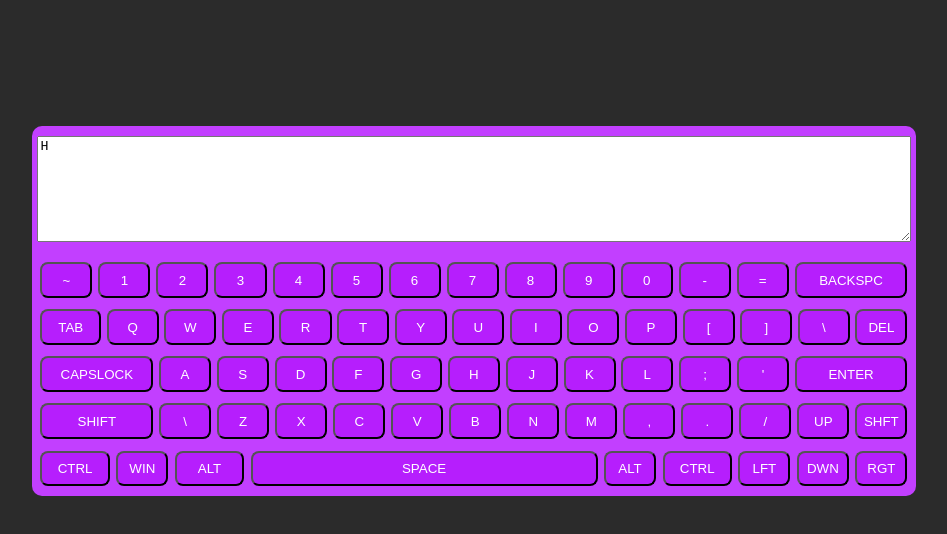
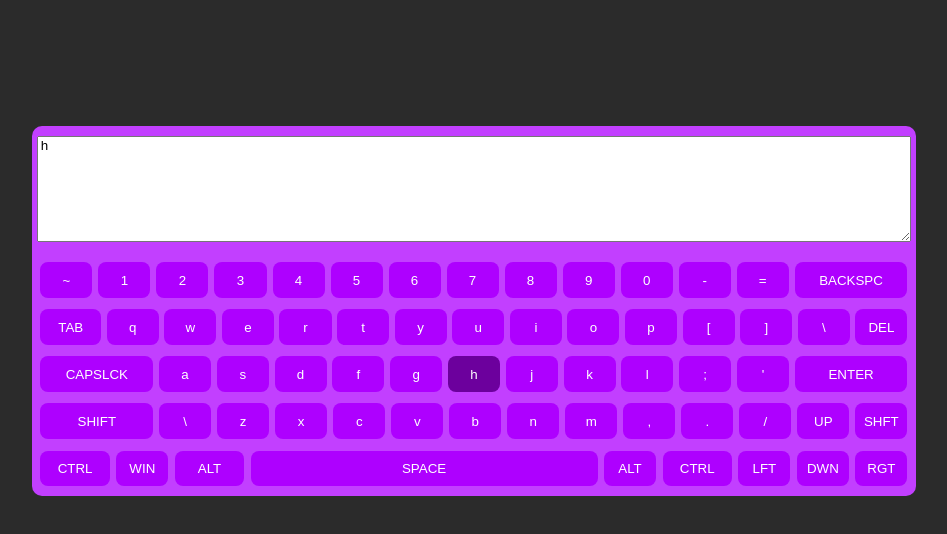
Before and after one commit to avvogg55/virtual-keyboard, a website: page index.html in a window 1280 px wide. Both pictures are taken after a click on the element 639 px from the left and 374 px from the top of the page. Shown: the whole page, without its empty margins (166-1113 px from the left). Drawn offline with Linux system fonts and the light colour scheme.

Commit message:
feat: add input functionality and backspace

```diff
--- a/script.js
+++ b/script.js
@@ -19,19 +19,21 @@ function appendButtons(i, line) {
   const lBT = 'tab-style';
   const lBM = 'medium';
   const lBSpace = 'space-style';
-  const notInputBtn = 'not-input-btn';
+
   const inputBtn = 'input-btn';
+  const refBtn = 'ref-btn';
+  const functBtn = 'funct-btn';
 
   const firstText = ['~', '1', '2', '3', '4', '5', '6', '7', '8', '9', '0', '-', '=', 'BACKSPC'];
-  const secondText = ['TAB', 'Q', 'W', 'E', 'R', 'T', 'Y', 'U', 'I', 'O', 'P', '[', ']', '&bsol;', 'DEL'];
-  const thirdText = ['CAPSLOCK', 'A', 'S', 'D', 'F', 'G', 'H', 'J', 'K', 'L', ';', '&apos;', 'ENTER'];
-  const fourthText = ['SHIFT', '&bsol;', 'Z', 'X', 'C', 'V', 'B', 'N', 'M', ',', '.', '/', 'UP', 'SHFT'];
+  const secondText = ['TAB', 'q', 'w', 'e', 'r', 't', 'y', 'u', 'i', 'o', 'p', '[', ']', '&bsol;', 'DEL'];
+  const thirdText = ['CAPSLCK', 'a', 's', 'd', 'f', 'g', 'h', 'j', 'k', 'l', ';', '&apos;', 'ENTER'];
+  const fourthText = ['SHIFT', '&bsol;', 'z', 'x', 'c', 'v', 'b', 'n', 'm', ',', '.', '/', 'UP', 'SHFT'];
   const fifthText = ['CTRL', 'WIN', 'ALT', 'SPACE', 'ALT', 'CTRL', 'LFT', 'DWN', 'RGT'];
 
-  const firstId = ['tilda', '1', '2', '3', '4', '5', '6', '7', '8', '9', '0', 'minus', 'equality-sign', 'backspace'];
-  const secondId = ['tab', 'q', 'w', 'e', 'r', 't', 'y', 'u', 'i', 'o', 'p', 'left-square-bracket', 'right-square-bracket', 'left-slash', 'delete'];
-  const thirdId = ['caps-lock', 'a', 's', 'd', 'f', 'g', 'h', 'j', 'k', 'l', 'semicolon', 'single-quote', 'enter'];
-  const fourthId = ['left-shift', 'left-slash-single', 'z', 'x', 'c', 'v', 'b', 'n', 'm', 'comma', 'dot', 'right-slash', 'up', 'right-shift'];
+  const firstId = ['tilda', '1-button', '2-button', '3-button', '4-button', '5-button', '6-button', '7-button', '8-button', '9-button', '0-button', 'minus', 'equality-sign', 'backspace'];
+  const secondId = ['tab', 'q-button', 'w-button', 'e-button', 'r-button', 't-button', 'y-button', 'u-button', 'i-button', 'o-button', 'p-button', 'left-square-bracket', 'right-square-bracket', 'left-slash', 'delete'];
+  const thirdId = ['caps-lock', 'a-button', 's-button', 'd-button', 'f-button', 'g-button', 'h-button', 'j-button', 'k-button', 'l-button', 'semicolon', 'single-quote', 'enter'];
+  const fourthId = ['left-shift', 'left-slash-single', 'z-button', 'x-button', 'c-button', 'v-button', 'b-button', 'n-button', 'm-button', 'comma', 'dot', 'right-slash', 'up', 'right-shift'];
   const fifthId = ['left-ctrl', 'win', 'left-alt', 'space', 'right-alt', 'right-ctrl', 'left', 'down', 'right'];
 
   const firstClass = [lBS, lBS, lBS, lBS, lBS, lBS, lBS, lBS, lBS, lBS, lBS, lBS, lBS, lBL];
@@ -41,15 +43,15 @@ function appendButtons(i, line) {
   const fifthClass = [lBM, lBS, lBM, lBSpace, lBS, lBM, lBS, lBS, lBS];
 
   const firstInput = [inputBtn, inputBtn, inputBtn, inputBtn, inputBtn, inputBtn,
-    inputBtn, inputBtn, inputBtn, inputBtn, inputBtn, inputBtn, inputBtn, inputBtn];
-  const secondInput = [inputBtn, inputBtn, inputBtn, inputBtn, inputBtn, inputBtn, inputBtn,
-    inputBtn, inputBtn, inputBtn, inputBtn, inputBtn, inputBtn, inputBtn, inputBtn];
-  const thirdInput = [notInputBtn, inputBtn, inputBtn, inputBtn, inputBtn, inputBtn,
-    inputBtn, inputBtn, inputBtn, inputBtn, inputBtn, inputBtn, inputBtn];
-  const fourthInput = [notInputBtn, inputBtn, inputBtn, inputBtn, inputBtn, inputBtn,
-    inputBtn, inputBtn, inputBtn, inputBtn, inputBtn, inputBtn, notInputBtn, notInputBtn];
-  const fifthInput = [notInputBtn, notInputBtn, notInputBtn, inputBtn, notInputBtn,
-    notInputBtn, notInputBtn, notInputBtn, notInputBtn];
+    inputBtn, inputBtn, inputBtn, inputBtn, inputBtn, inputBtn, inputBtn, refBtn];
+  const secondInput = [refBtn, inputBtn, inputBtn, inputBtn, inputBtn, inputBtn, inputBtn,
+    inputBtn, inputBtn, inputBtn, inputBtn, inputBtn, inputBtn, inputBtn, refBtn];
+  const thirdInput = [functBtn, inputBtn, inputBtn, inputBtn, inputBtn, inputBtn,
+    inputBtn, inputBtn, inputBtn, inputBtn, inputBtn, inputBtn, refBtn];
+  const fourthInput = [functBtn, inputBtn, inputBtn, inputBtn, inputBtn, inputBtn,
+    inputBtn, inputBtn, inputBtn, inputBtn, inputBtn, inputBtn, functBtn, functBtn];
+  const fifthInput = [functBtn, functBtn, functBtn, refBtn, functBtn,
+    functBtn, functBtn, functBtn, functBtn];
 
   if (i === 0) {
     for (let y = 0; y < 14; y += 1) {
@@ -135,8 +137,150 @@ function appendLines(parent) {
 
 appendLines(keyboardBlock);
 
+const buttonIds = {
+  ArrowUp: 'up',
+  ArrowDown: 'down',
+  ArrowLeft: 'left',
+  ArrowRight: 'right',
+  Alt: 'left-alt',
+  AltGraph: 'right-alt',
+  ' ': 'space',
+  Win: 'win',
+  OS: 'win',
+  ControlRight: 'right-ctrl',
+  ControlLeft: 'left-ctrl',
+  Backspace: 'backspace',
+  Tab: 'tab',
+  Delete: 'delete',
+  CapsLock: 'caps-lock',
+  Enter: 'enter',
+  1: '1-button',
+  2: '2-button',
+  3: '3-button',
+  4: '4-button',
+  5: '5-button',
+  6: '6-button',
+  7: '7-button',
+  8: '8-button',
+  9: '9-button',
+  0: '0-button',
+  '=': 'equality-sign',
+  '~': 'tilda',
+  '-': 'minus',
+  '[': 'left-square-bracket',
+  ']': 'right-square-bracket',
+  '\\': 'left-slash',
+  ';': 'semicolon',
+  SingleQuote: 'single-quote',
+  ',': 'comma',
+  '.': 'dot',
+  '/': 'right-slash',
+  q: 'q-button',
+  w: 'w-button',
+  e: 'e-button',
+  r: 'r-button',
+  t: 't-button',
+  y: 'y-button',
+  u: 'u-button',
+  i: 'i-button',
+  o: 'o-button',
+  p: 'p-button',
+  a: 'a-button',
+  s: 's-button',
+  d: 'd-button',
+  f: 'f-button',
+  g: 'g-button',
+  h: 'h-button',
+  j: 'j-button',
+  k: 'k-button',
+  l: 'l-button',
+  z: 'z-button',
+  x: 'x-button',
+  c: 'c-button',
+  v: 'v-button',
+  b: 'b-button',
+  n: 'n-button',
+  m: 'm-button',
+};
+
+//----------------Click listeners---------------------
+
 keyboardBlock.addEventListener('click', (event) => {
   if (event.target.classList.contains('input-btn')) {
     textArea.value += event.target.innerHTML;
   }
 });
+
+keyboardBlock.addEventListener('click', (event) => {
+  if (event.target.id === 'backspace') {
+    console.log('backsp click');
+    const currentValue = textArea.value;
+    textArea.value = currentValue.substring(0, currentValue.length - 1);
+  }
+});
+
+//-----------------Key Listeners----------------------
+
+document.addEventListener('keydown', (event) => {
+  event.preventDefault();
+  const buttonId = buttonIds[event.key];
+  if (buttonId) {
+    const button = document.getElementById(buttonId);
+    if (button.classList.contains('input-btn')) {
+      button.classList.add('active-button');
+      button.click();
+    }
+  }
+});
+
+document.addEventListener('keydown', (event) => {
+  if (event.key === 'ArrowLeft') {
+    textArea.setSelectionRange(textArea.selectionStart - 1, textArea.selectionStart - 1);
+    const buttonId = buttonIds[event.key];
+    const button = document.getElementById(buttonId);
+    button.classList.add('active-button');
+  }
+
+  if (event.key === 'ArrowRight') {
+    textArea.setSelectionRange(textArea.selectionStart + 1, textArea.selectionStart + 1);
+    const buttonId = buttonIds[event.key];
+    const button = document.getElementById(buttonId);
+    button.classList.add('active-button');
+  }
+
+  if (event.key === 'ArrowUp') {
+    textArea.setSelectionRange(textArea.selectionStart - textArea.cols,
+      textArea.selectionStart - textArea.cols);
+    const buttonId = buttonIds[event.key];
+    const button = document.getElementById(buttonId);
+    button.classList.add('active-button');
+  }
+  if (event.key === 'ArrowDown') {
+    textArea.setSelectionRange(textArea.selectionStart + textArea.cols,
+      textArea.selectionStart + textArea.cols);
+    const buttonId = buttonIds[event.key];
+    const button = document.getElementById(buttonId);
+    button.classList.add('active-button');
+  }
+});
+
+document.addEventListener('keydown', (event) => {
+  if (event.key === 'Backspace') {
+    const buttonId = buttonIds[event.key];
+    const button = document.getElementById(buttonId);
+    button.classList.add('active-button');
+    const currentValue = textArea.value;
+    textArea.value = currentValue.substring(0, currentValue.length - 1);
+    event.preventDefault();
+  }
+});
+
+document.addEventListener('keyup', (event) => {
+  const buttonId = buttonIds[event.key];
+  if (buttonId) {
+    const button = document.getElementById(buttonId);
+    if (button) {
+      button.classList.remove('active-button');
+    }
+  }
+});
--- a/style.css
+++ b/style.css
@@ -38,15 +38,20 @@ textarea {
     width: 6%;
     height: 100%;
     box-sizing: border-box;
-    background-color: rgb(182, 30, 253);
+    background-color: rgb(174, 0, 255);
     border-radius: 8px;
     text-align: center;
     color: #ffffff;
     transition: background-color 0.5s ease;
+    border: none;
 }
 
-.line__button:hover {
-    background-color: rgb(162, 0, 236);
+.line__button:focus {
+    background-color: rgb(108, 0, 157);
+}
+
+.active-button{
+    background-color: rgb(108, 0, 157);
 }
 
 .long {
```
